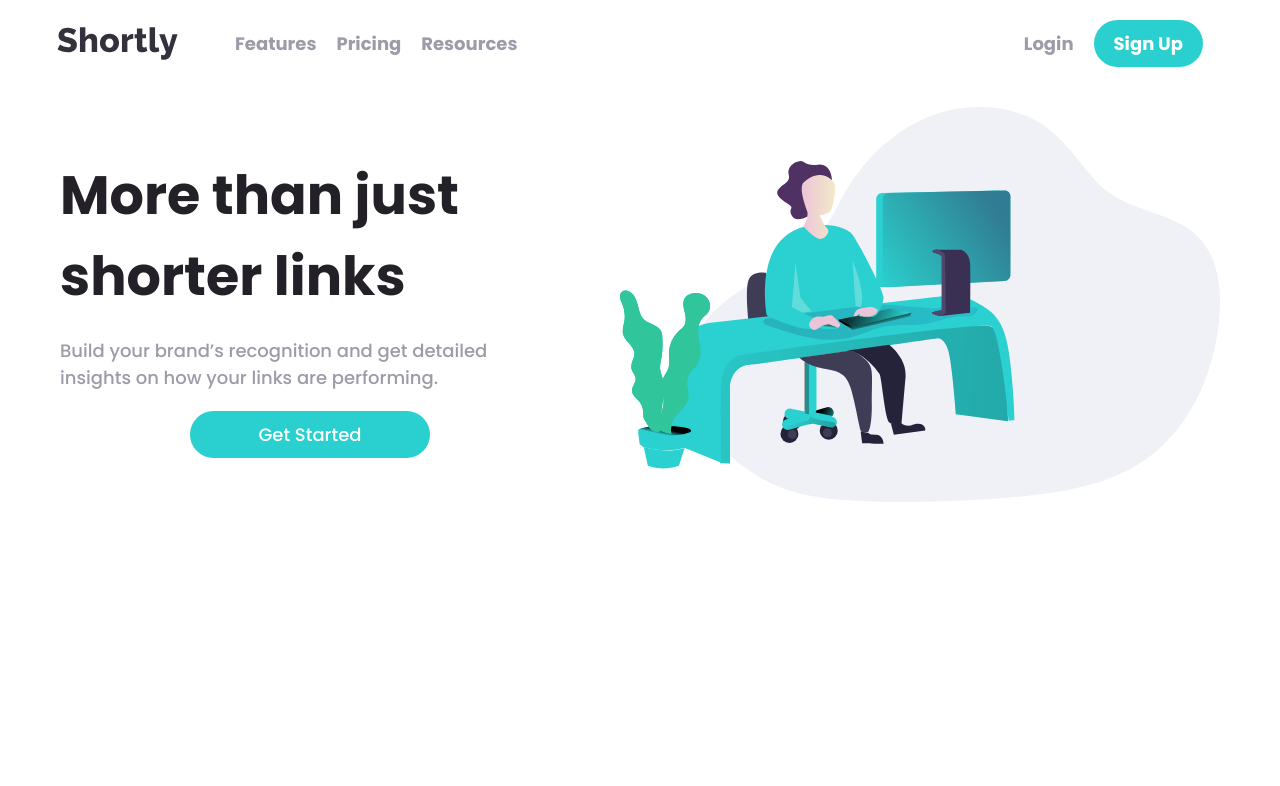
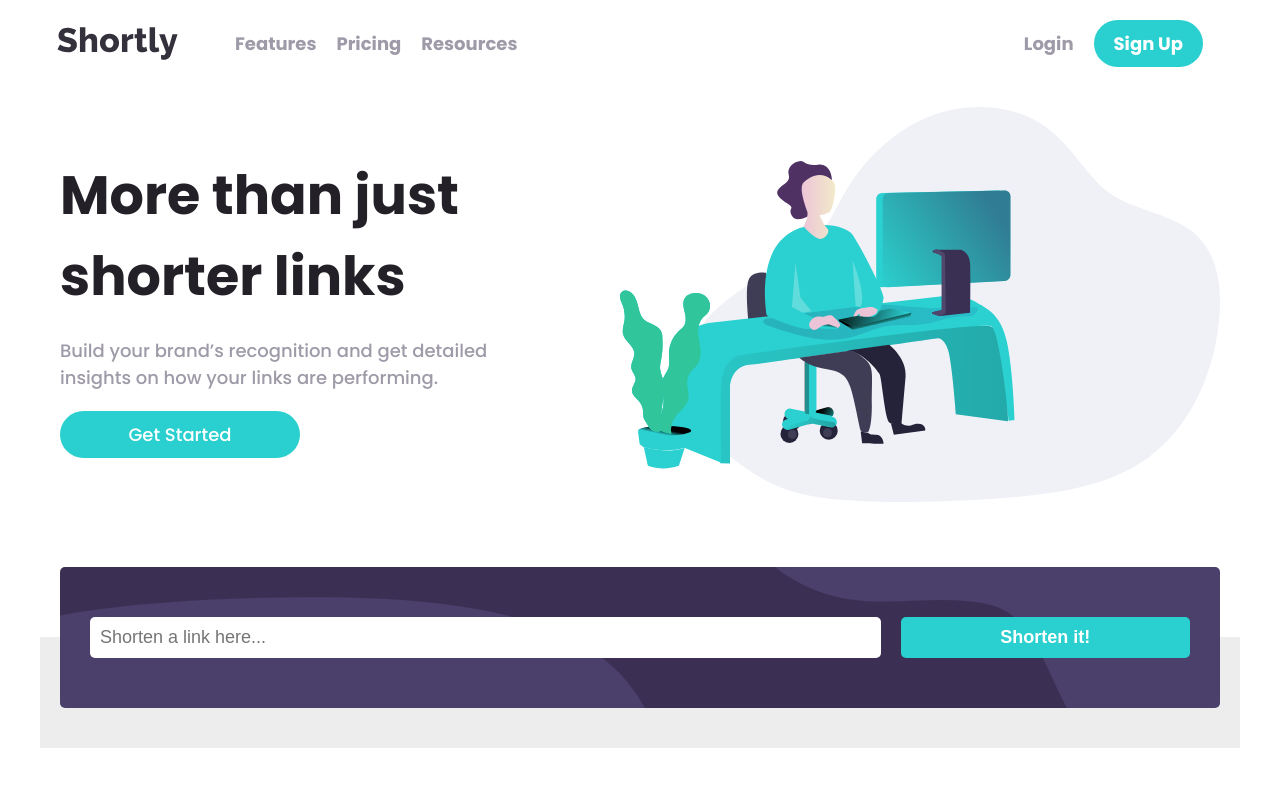
Before and after one commit to starskynder/url-shortening-api, a React (Create React App) app: page / in a window 1280 px wide. Shown: the top 786 px of the page. Built offline with nearby package versions, Linux system fonts and the light colour scheme.

Commit message:
Add shortening url component

```diff
--- a/src/App.js
+++ b/src/App.js
@@ -1,6 +1,7 @@
 import React from "react";
 import Navbar from "./components/Navbar";
 import Header from "./components/Header";
+import Shorten from "./components/Shorten";
 import "./sass/main.scss";
 import logo from "./images/logo.svg";
 import headerImg from "./images/illustration-working.svg";
@@ -18,6 +19,7 @@ function App() {
         text=" Build your brand’s recognition and get detailed insights on how your links are performing."
         img={headerImg}
       />
+      <Shorten />
     </div>
   );
 }
--- /dev/null
+++ b/src/components/Shorten.js
@@ -0,0 +1,70 @@
+import React, { useState } from "react";
+
+const Shorten = () => {
+  const [value, setValue] = useState("");
+
+  const [data, setData] = useState([]);
+
+  const handleChange = (e) => {
+    const input = e.target.value;
+    setValue(input);
+  };
+
+  const handleSubmit = (e) => {
+    console.log("here");
+    e.preventDefault();
+    if (value === "") {
+    }
+    fetch("https://rel.ink/api/links/", {
+      method: "POST",
+      headers: {
+        "Content-Type": "application/json",
+      },
+      body: JSON.stringify({ url: value }),
+    })
+      .then((res) => res.json())
+      .then((response) => {
+        setData([...data, response]);
+      });
+  };
+
+  return (
+    <>
+      <form className="shorten" onSubmit={handleSubmit}>
+        <div className="shorten__wrapper">
+          <input
+            type="search"
+            className="shorten__search"
+            placeholder="Shorten a link here..."
+            onChange={handleChange}
+          />
+          <input
+            type="submit"
+            className="shorten__submit "
+            value="Shorten it!"
+          />
+        </div>
+      </form>
+      {data.length > 0 ? (
+        <ul className="results">
+          {data.map((item) => {
+            return (
+              <li className="results__item">
+                <div className="results__url">{item.url}</div>
+
+                <div className="results__linkshort">
+                  <a
+                    href={`https://rel.ink/${item.hashid}`}
+                  >{`https://rel.ink/${item.hashid}`}</a>
+                  <button className="results__btn ">Copy</button>
+                </div>
+              </li>
+            );
+          })}
+        </ul>
+      ) : null}
+    </>
+  );
+};
+
+export default Shorten;
--- a/src/sass/components/_buttons.scss
+++ b/src/sass/components/_buttons.scss
@@ -44,5 +44,4 @@
 
 .primary__btn {
   text-decoration: none;
-  margin: auto;
 }
--- /dev/null
+++ b/src/sass/layout/_shorten.scss
@@ -0,0 +1,116 @@
+// SHORTENING SEARCH
+.shorten {
+  padding: 4rem 2rem;
+  background-image: linear-gradient(
+    to bottom,
+    $white 50%,
+    lighten($gray, 18%) 50%
+  );
+  &__wrapper {
+    display: flex;
+    flex-flow: row wrap;
+    justify-content: center;
+    align-items: stretch;
+    background-color: $darkviolet;
+    padding: 4rem 2rem;
+    border-radius: 5px;
+    margin: auto;
+    background-image: url(../../images/bg-shorten-mobile.svg);
+    background-repeat: no-repeat;
+    background-position: top right;
+    background-size: contain;
+
+    @media screen and (min-width: 75em) {
+      background-image: url(../../images/bg-shorten-desktop.svg);
+      background-size: cover;
+    }
+  }
+
+  &__search,
+  &__submit {
+    display: block;
+    font-size: 1.8rem;
+    border: none;
+    padding: 1rem;
+    border-radius: 5px;
+    flex-grow: 1;
+    margin: 1rem;
+  }
+  &__submit {
+    background-color: $cyan;
+    color: $white;
+    font-weight: bold;
+  }
+
+  &__search {
+    flex-grow: 3;
+  }
+}
+
+.results {
+  background-color: lighten($gray, 18%);
+  list-style-type: none;
+  margin: auto;
+  display: flex;
+  flex-flow: column wrap;
+  padding: 2rem;
+
+  &__item {
+    font-size: 1.8rem;
+    background-color: $white;
+    border-radius: 10px;
+    display: flex;
+    flex-flow: row wrap;
+    justify-content: center;
+    align-items: center;
+    padding: 1rem;
+
+    @media screen and (min-width: 40em) {
+      justify-content: space-between;
+    }
+  }
+
+  &__url,
+  &__linkshort {
+    padding: 1rem;
+    text-align: left;
+  }
+
+  &__url {
+  }
+
+  &__btn {
+    border: none;
+    display: block;
+    background-color: $cyan;
+    color: $white;
+    font-weight: bold;
+    padding: 1rem 2rem;
+    flex-grow: 1;
+    font-size: 1.6rem;
+    margin: 1rem;
+    border-radius: 10px;
+  }
+
+  &__linkshort {
+    border-top: 1px solid lighten($gray, 18%);
+    display: flex;
+    flex-flow: column nowrap;
+
+    justify-content: center;
+
+    @media screen and (min-width: 40em) {
+      flex-flow: row wrap;
+      align-items: center;
+
+      justify-content: space-between;
+    }
+
+    a {
+      margin: 1rem;
+      &:link {
+        color: $cyan;
+      }
+    }
+  }
+}
--- a/src/sass/main.scss
+++ b/src/sass/main.scss
@@ -5,3 +5,4 @@
 @import "./components/buttons";
 @import "./layout/navbar";
 @import "./layout/header";
+@import "./layout/shorten";
```
